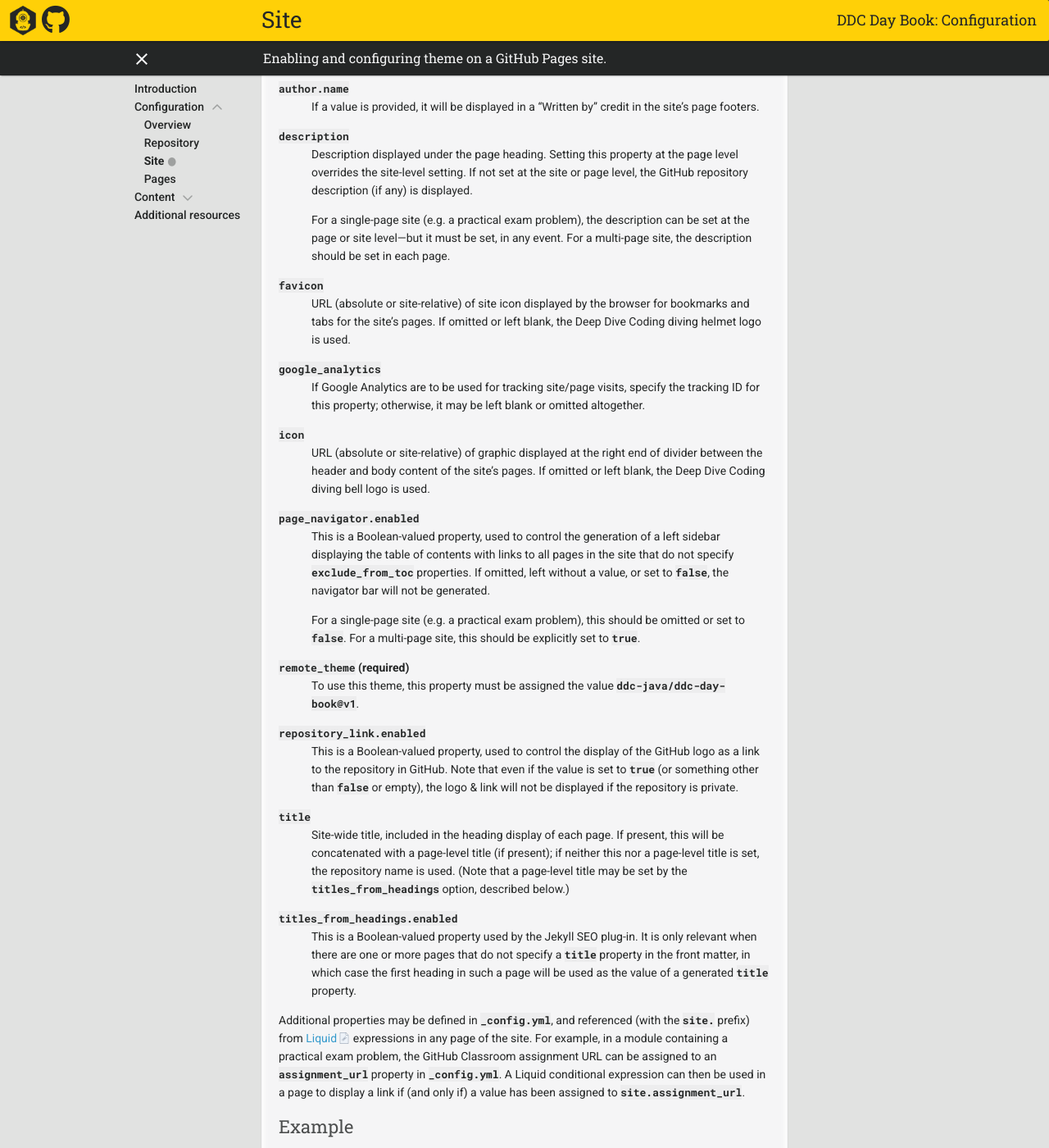
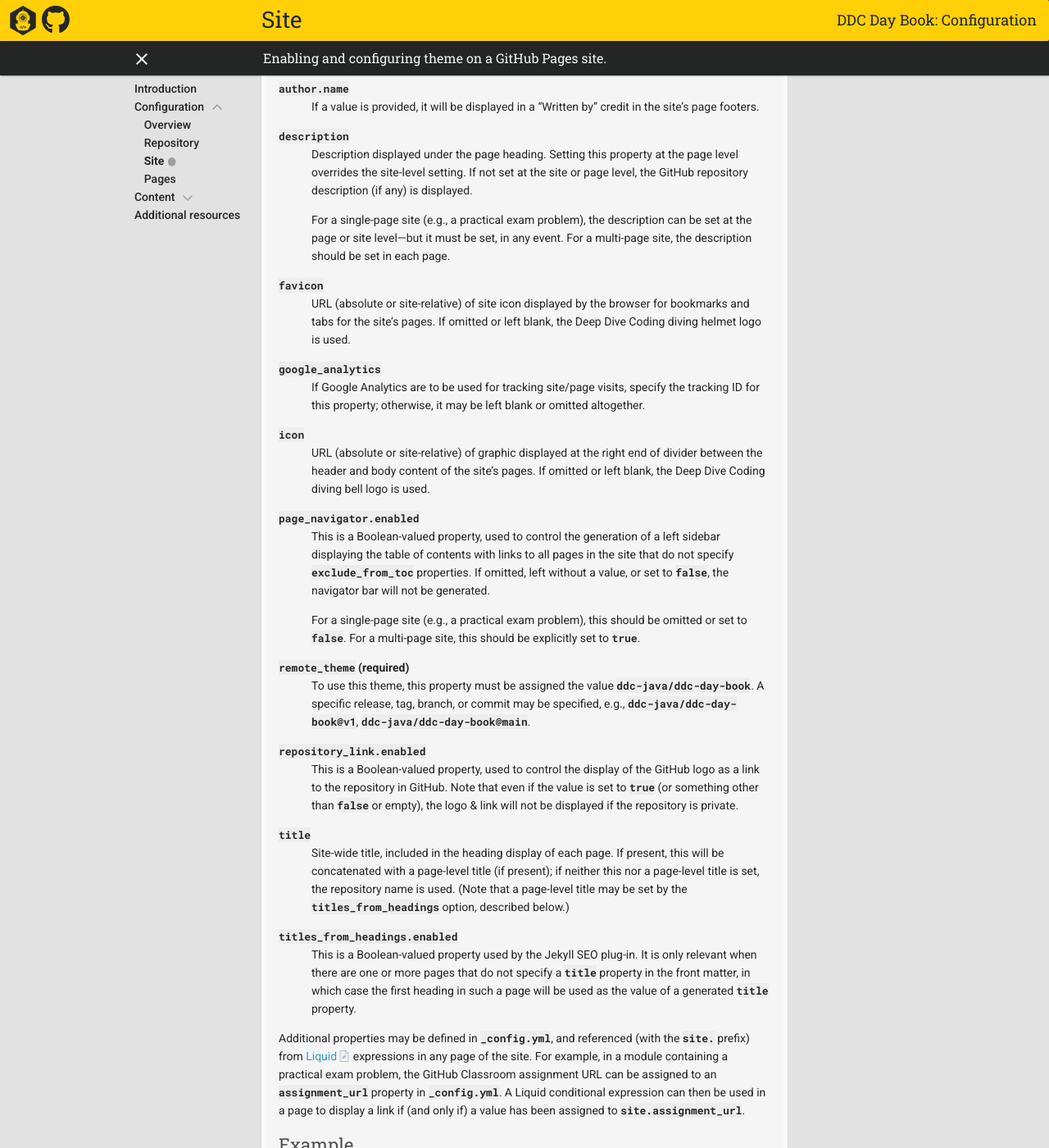
Before and after one commit to ddc-java/ddc-day-book, a Jekyll site: the page built from configuration/site.md, in a window 1280 px wide and 1400 px high, scrolled down 489 px. Shown: the whole window at 82% size. Built offline with Jekyll 4.4.1, drawn with Linux system fonts in a browser that asks for light colours; nearby versions of some CDN libraries; our own code applies the rules of GitHub Pages for plain Markdown files; some of the changed text lies outside the part shown.

Commit message:
Fix e.g. and i.e.

```diff
--- a/configuration/site.md
+++ b/configuration/site.md
@@ -37,7 +37,7 @@
 
 : Description displayed under the page heading. Setting this property at the page level overrides the site-level setting. If not set at the site or page level, the GitHub repository description (if any) is displayed.
 
-: For a single-page site (e.g. a practical exam problem), the description can be set at the page or site level---but it must be set, in any event. For a multi-page site, the description should be set in each page.
+: For a single-page site (e.g., a practical exam problem), the description can be set at the page or site level---but it must be set, in any event. For a multi-page site, the description should be set in each page.
 
 `favicon`
 
@@ -55,11 +55,11 @@
 
 : This is a Boolean-valued property, used to control the generation of a left sidebar displaying the table of contents with links to all pages in the site that do not specify `exclude_from_toc` properties. If omitted, left without a value, or set to `false`, the navigator bar will not be generated.
 
-: For a single-page site (e.g. a practical exam problem), this should be omitted or set to `false`. For a multi-page site, this should be explicitly set to `true`.
+: For a single-page site (e.g., a practical exam problem), this should be omitted or set to `false`. For a multi-page site, this should be explicitly set to `true`.
 
 `remote_theme` (**required**)
 
-: To use this theme, this property must be assigned the value `ddc-java/ddc-day-book@v1`.
+: To use this theme, this property must be assigned the value `ddc-java/ddc-day-book`. A specific release, tag, branch, or commit may be specified, e.g., `ddc-java/ddc-day-book@v1`, `ddc-java/ddc-day-book@main`.
 
 `repository_link.enabled`
 
```
Also changed, not shown: other parts of configuration/site.md (+1 -1 lines), configuration/pages.md (+1 -1 lines), content/formatting.md (+5 -5 lines), content/sections.md (+2 -2 lines), content/typography.md (+3 -3 lines).
